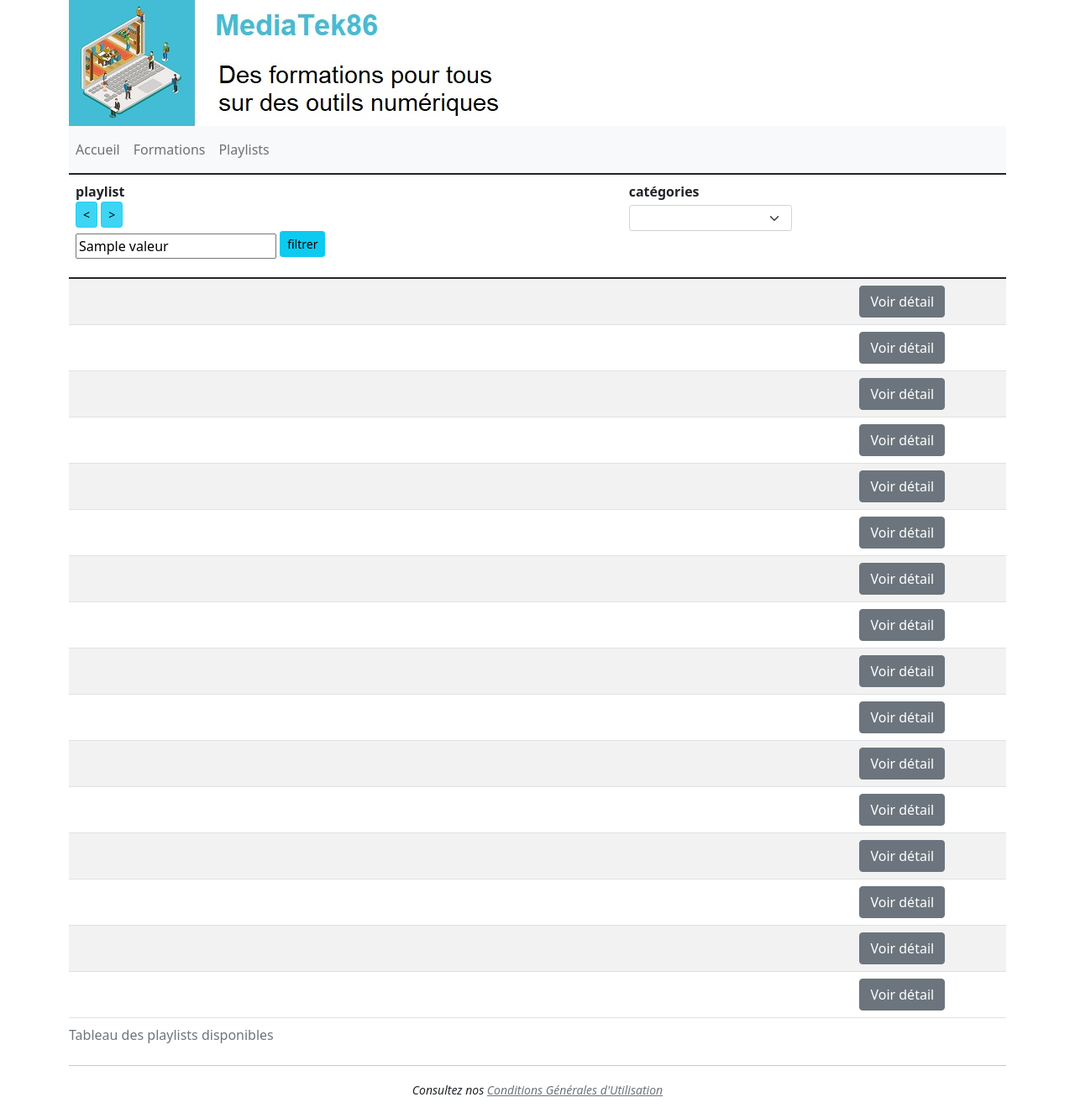
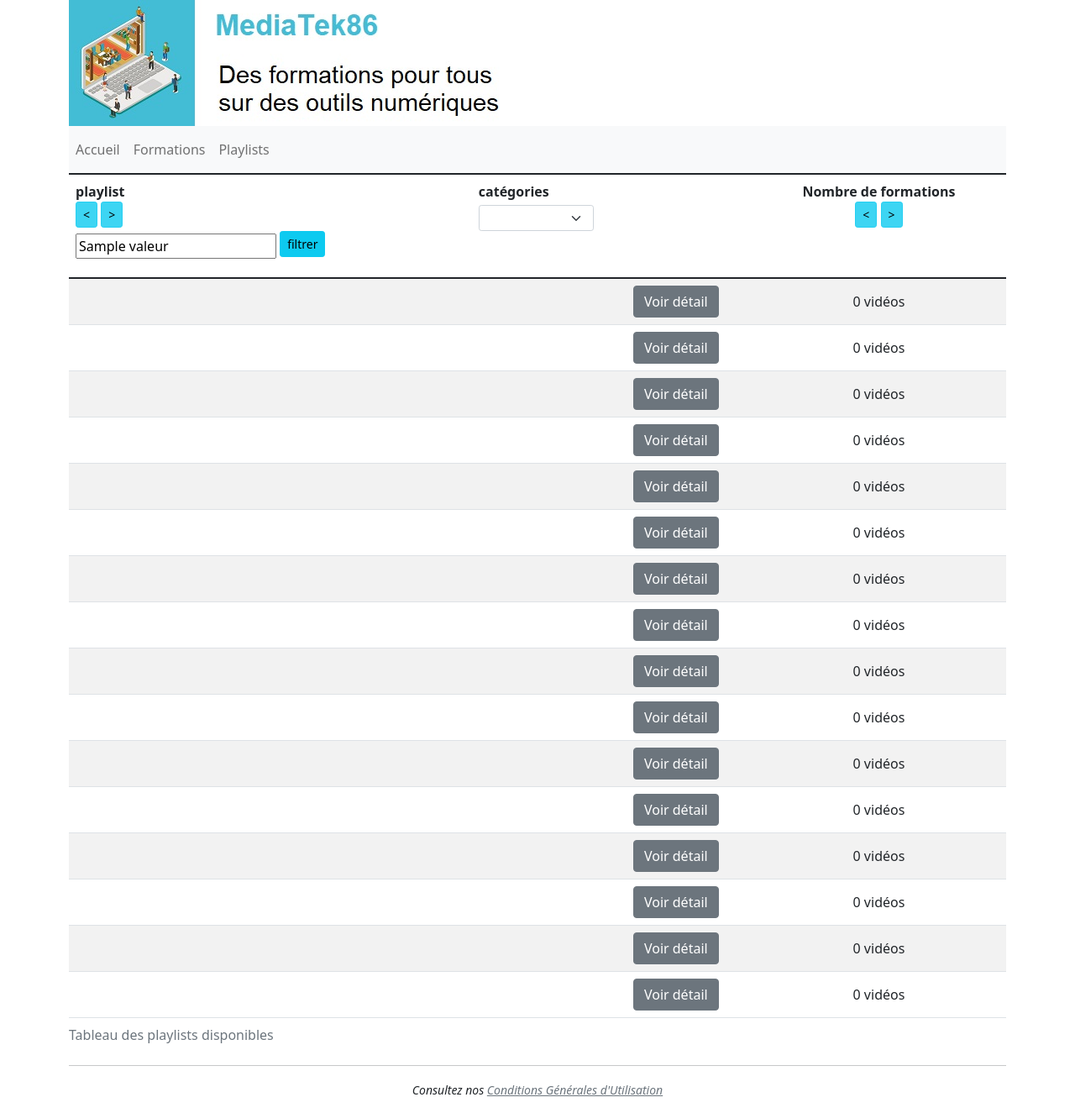
Before and after one commit to ELKA10/mediatekformation, a Symfony app: template templates/pages/playlists.html.twig in a window 1280 px wide. Shown: the whole page at 84% size. Run offline with Twig, Linux system fonts and the light colour scheme; the template is opened without the code that fills it: most values are stand-ins (such as "Sample title", 1, 10 or a date in 2020); lists and menus that the app fills with data are empty; some libraries are stand-ins or nearby versions.

Commit message:
Tâche 2 : ajouter une fonctionnalité(2h)

```diff
--- a/templates/pages/playlist.html.twig
+++ b/templates/pages/playlist.html.twig
@@ -12,6 +12,8 @@
             <br /><br />
             <strong>description :</strong><br />
                 {{ playlist.description|nl2br }}
+            <br /><br />
+            <strong>Nombre de formations disponibles: {{ playlist.formations|length}}</strong>
         </div>
         <div class="col">
             <!-- boucle sur l'affichage des formations -->
--- a/templates/pages/playlists.html.twig
+++ b/templates/pages/playlists.html.twig
@@ -36,6 +36,12 @@
                 <th class="text-center align-top" scope="col">
                     &nbsp;
                 </th>
+                <th class="text-center align-top" scope="col">
+                    Nombre de formations<br />
+                    <a href="{{ path('playlists.sort', {champ:'number', ordre:'ASC'}) }}" class="btn btn-info btn-sm active" role="button" aria-pressed="true"><</a>
+                    <a href="{{ path('playlists.sort', {champ:'number', ordre:'DESC'}) }}" class="btn btn-info btn-sm active" role="button" aria-pressed="true">></a>
+
+                </th>
             </tr>
         </thead>
         <tbody>
@@ -59,6 +65,9 @@
                         <td class="text-center">
                             <a href="{{ path('playlists.showone', {id:playlists[k].id}) }}" class="btn btn-secondary">Voir détail</a>
                         </td>
+                        <td class="text-center">
+                            {{ playlists[k].formations|length }} vidéos
+                        </td>
                     </tr>
                 {% endfor %}
             {% endif %}
```
Also changed, not shown: src/Controller/PlaylistsController.php (+5 -2 lines), src/Entity/Playlist.php (+4 -3 lines), src/Repository/PlaylistRepository.php (+28 -19 lines).
